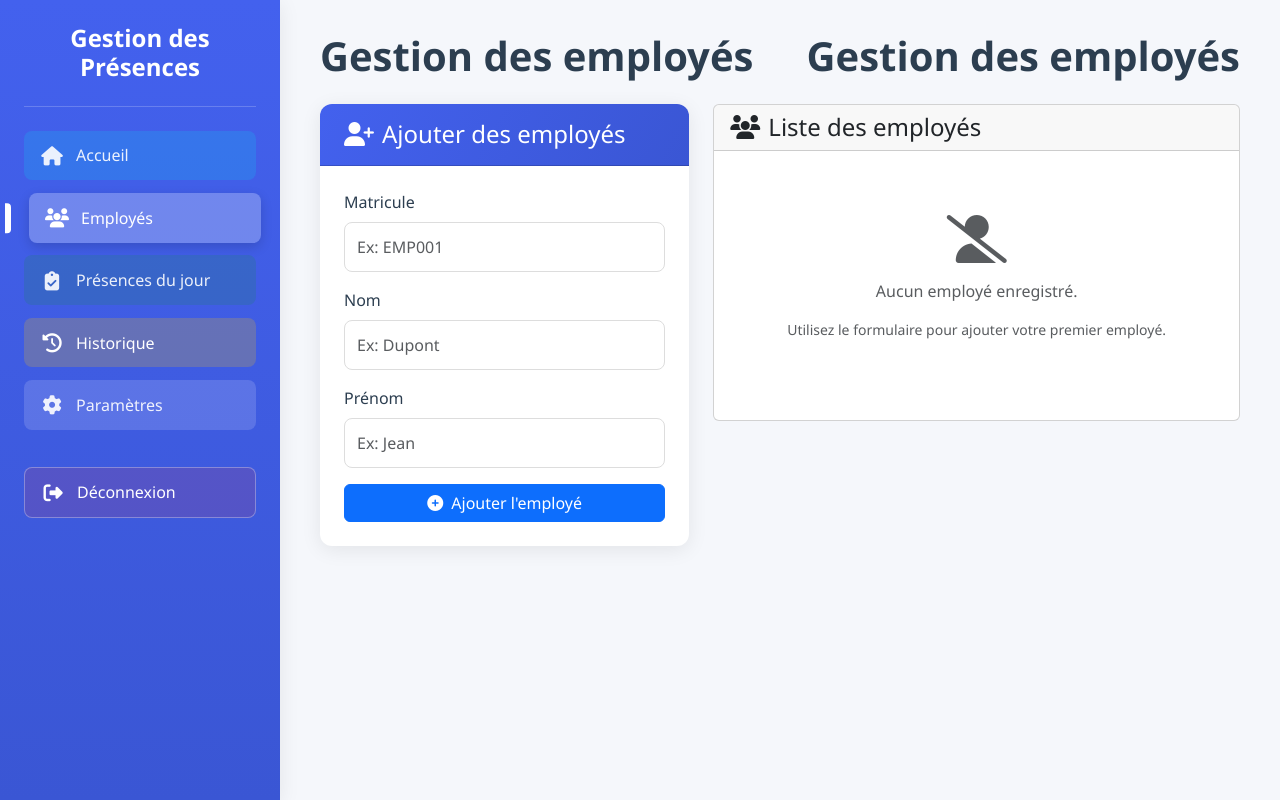
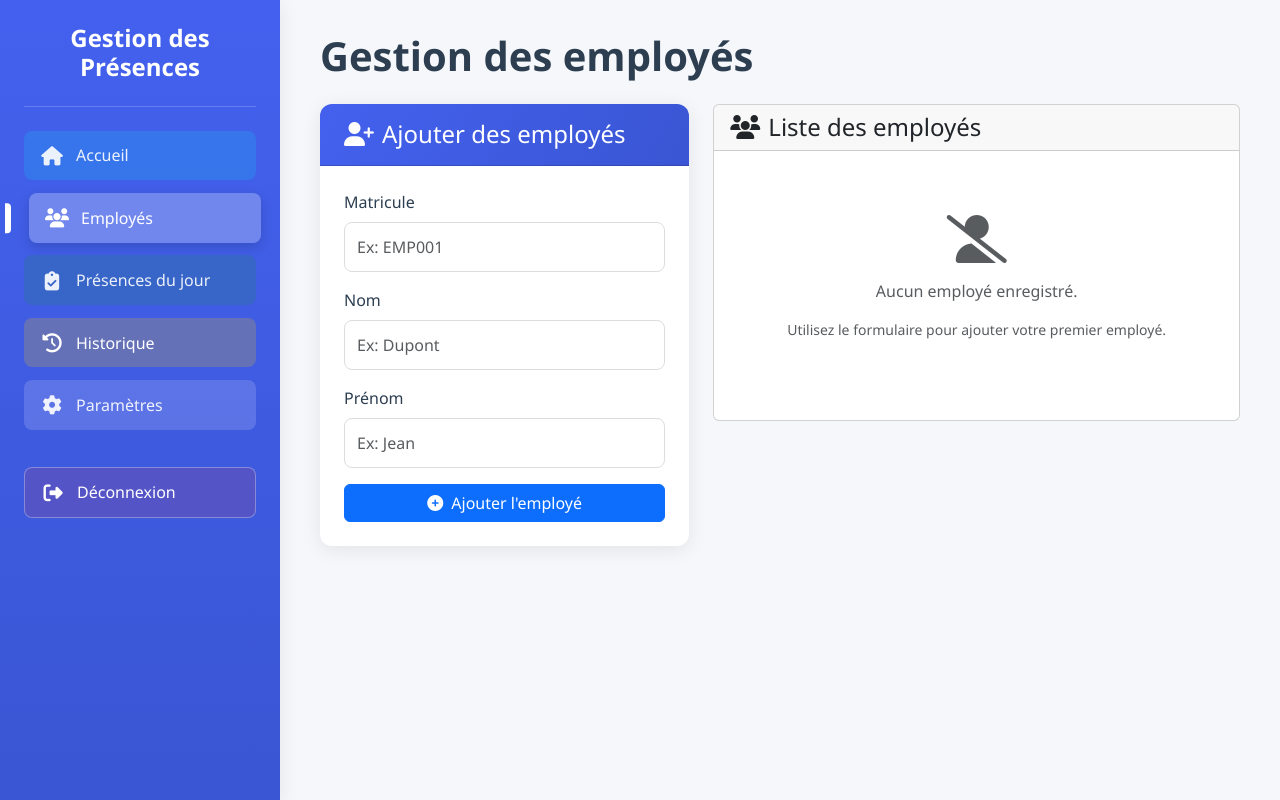
Before and after one commit to MDylan95/gestions_presences, a Flask app: page /employes in a window 1280 px wide. Run offline with Flask 3, Linux system fonts and the light colour scheme; a user stored in the database is signed in.

Commit message:
test DAGNOGO

```diff
--- a/templates/employees.html
+++ b/templates/employees.html
@@ -3,7 +3,6 @@
 {% block content %}
 <div class="employees-container">
   <div class="d-flex justify-content-between align-items-center mb-4">
-<h1 class="page-title">Gestion des employés</h1>
 <h1 class="page-title">Gestion des employés</h1>
   </div>
 
```
